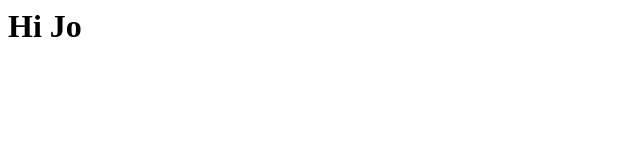
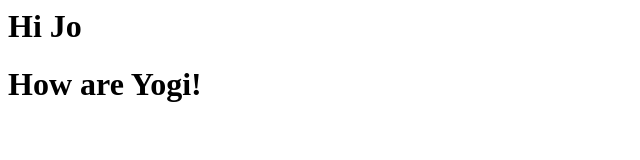
Before and after one commit to mpbrennan7/dogs, a plain HTML site: page index.html in a window 1280 px wide. Shown: the whole page, without its empty margins (0-640 px from the left). Drawn offline with Linux system fonts and the light colour scheme.

Commit message:
Update index.html

```diff
--- a/index.html
+++ b/index.html
@@ -1,5 +1,6 @@
 <html>
   <body>
     <h1>Hi Jo</h1>
+    <h1> How are Yogi!</h1>
   </body>
 </html>
```
